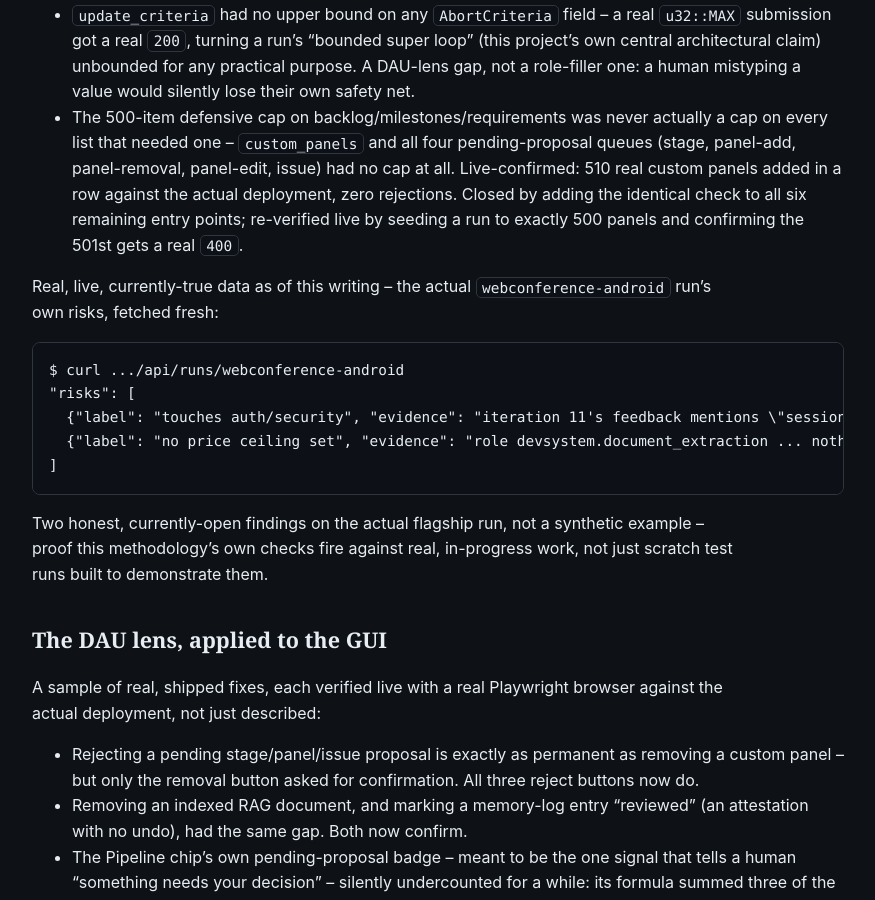
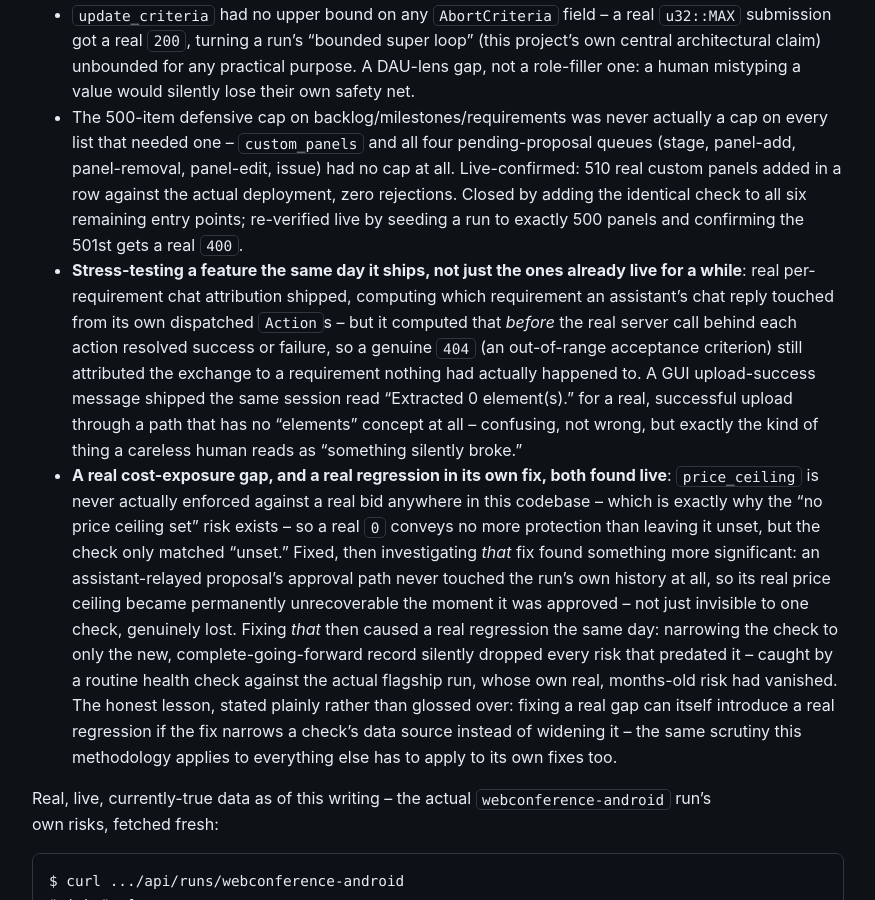
Before and after one commit to scimbe/CADS-devsystem-docs, a Jekyll site: the page built from _explanation/dau-lens-and-stress-testing.md, in a window 1280 px wide and 900 px high, scrolled down 2010 px. Shown: the whole window, without its empty margins (322-1197 px from the left). Built offline with Jekyll 4.4.1, drawn with Linux system fonts in a browser that asks for light colours; some of the changed text lies outside the part shown.

Commit message:
explanation: update the stress-test track record to twenty-six real rounds
The page's own count (twenty-two) was four rounds stale. Adds two new
representative bullets: stress-testing a feature the same day it ships
(chat attribution's wrong-attribution bug, the misleading upload-success
message), and the price_ceiling saga -- a real cost-exposure gap, a more
significant structurally-lost-record gap found investigating it, and a real
regression in that very fix, all found live the same day. Re-verified the
page's own "currently-true" risks example against the actual deployment
before shipping -- still accurate, no change needed there.

Hermetic Jekyll build confirmed clean; both additions spot-checked in the
rendered _site output before cleanup.

Co-Authored-By: Claude Sonnet 5 <noreply@anthropic.com>
Claude-Session: https://claude.ai/code/session_018FkngvdKnmVcAT84EZe7Ur

```diff
--- a/_explanation/dau-lens-and-stress-testing.md
+++ b/_explanation/dau-lens-and-stress-testing.md
@@ -89,6 +89,27 @@ representative sample, each with its own real live before/after proof:
   in a row against the actual deployment, zero rejections. Closed by adding the identical check to
   all six remaining entry points; re-verified live by seeding a run to exactly 500 panels and
   confirming the 501st gets a real `400`.
+- **Stress-testing a feature the same day it ships, not just the ones already live for a while**:
+  real per-requirement chat attribution shipped, computing which requirement an assistant's chat
+  reply touched from its own dispatched `Action`s -- but it computed that *before* the real server
+  call behind each action resolved success or failure, so a genuine `404` (an out-of-range
+  acceptance criterion) still attributed the exchange to a requirement nothing had actually happened
+  to. A GUI upload-success message shipped the same session read "Extracted 0 element(s)." for a
+  real, successful upload through a path that has no "elements" concept at all -- confusing, not
+  wrong, but exactly the kind of thing a careless human reads as "something silently broke."
+- **A real cost-exposure gap, and a real regression in its own fix, both found live**:
+  `price_ceiling` is never actually enforced against a real bid anywhere in this codebase -- which
+  is exactly why the "no price ceiling set" risk exists -- so a real `0` conveys no more protection
+  than leaving it unset, but the check only matched "unset." Fixed, then investigating *that* fix
+  found something more significant: an assistant-relayed proposal's approval path never touched the
+  run's own history at all, so its real price ceiling became permanently unrecoverable the moment it
+  was approved -- not just invisible to one check, genuinely lost. Fixing *that* then caused a real
+  regression the same day: narrowing the check to only the new, complete-going-forward record
+  silently dropped every risk that predated it -- caught by a routine health check against the
+  actual flagship run, whose own real, months-old risk had vanished. The honest lesson, stated
+  plainly rather than glossed over: fixing a real gap can itself introduce a real regression if the
+  fix narrows a check's data source instead of widening it -- the same scrutiny this methodology
+  applies to everything else has to apply to its own fixes too.
 
 Real, live, currently-true data as of this writing -- the actual `webconference-android` run's own
 risks, fetched fresh:
```
Also changed, not shown: other parts of _explanation/dau-lens-and-stress-testing.md (+2 -2 lines).
